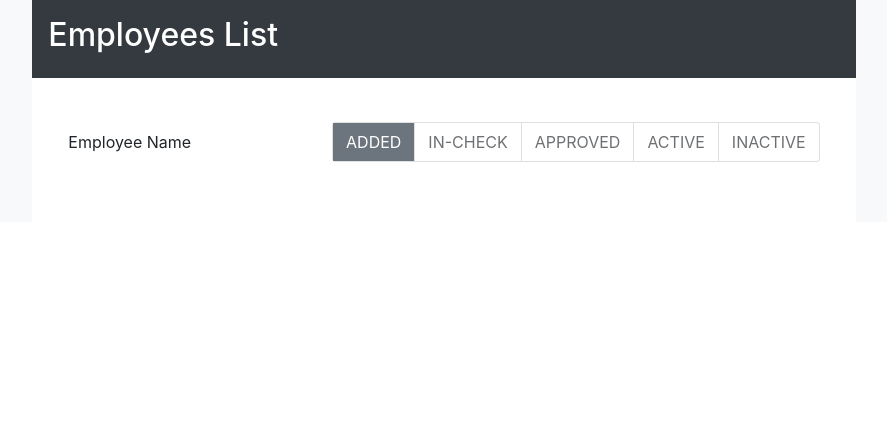
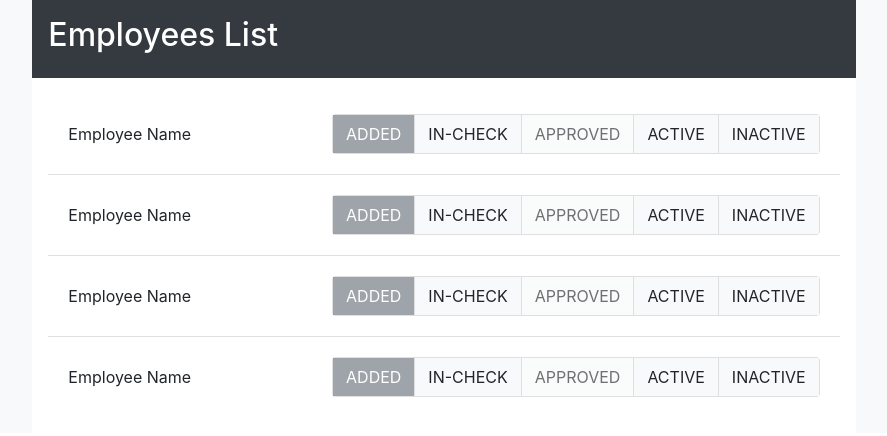
Before and after one commit to arahman1983/flwtask, a React (Create React App) app: page / in a window 1280 px wide. Shown: the top 436 px of the page, without its empty margins (196-1083 px from the left). Built offline with nearby package versions, Linux system fonts and the light colour scheme; the HTML template or start-up script is replaced by a standard one.

Commit message:
manage employee stateclient side

```diff
--- a/src/components/employeeItem.js
+++ b/src/components/employeeItem.js
@@ -2,14 +2,18 @@ import React from 'react';
 import {EmployeeStateComp} from './'
 
 export default function EmployeeElement () {
+  /// get all employees id, name, status
+
   return(
-    <li class="list-group-item">
-      <div className="row justify-content-between">
-        <div className="col-md-4 col-sm-6 my-3 py-2">
-          <p>Employee Name</p>
+    <li className="list-group-item">
+      <div className="row justify-content-between py-2">
+        <div className="col-md-4 col-sm-6 py-2">
+          <p className="mb-0">Employee Name</p>
         </div>
-        <div className="col-md-8 col-sm-6 my-3">
-            <EmployeeStateComp/>
+        <div className="col-md-8 col-sm-6">
+            <EmployeeStateComp
+            //employee
+            />
         </div>
       </div>
     </li>
--- a/src/components/employeeState.js
+++ b/src/components/employeeState.js
@@ -2,18 +2,24 @@ import React, { useState } from "react";
 import { StateComp } from "./";
 
 export default function EmployeeStateComp() {
-  const [empState, setEmpState] = useState([
-    { id: 1, label: "ADDED", activeClass: "secondary", isActive: true },
-    { id: 2, label: "IN-CHECK", activeClass: "warning", isActive: false },
-    { id: 3, label: "APPROVED", activeClass: "primary", isActive: false  },
-    { id: 4, label: "ACTIVE", activeClass: "success" , isActive: false },
-    { id: 5, label: "INACTIVE", activeClass: "danger" , isActive: false },
-  ]);
+
+  let empState = [
+    { id: 1, label: "ADDED", activeClass: 'btn-secondary'},
+    { id: 2, label: "IN-CHECK", activeClass: 'btn-warning'},
+    { id: 3, label: "APPROVED",activeClass: 'btn-success'},
+    { id: 4, label: "ACTIVE", activeClass: 'btn-primary'},
+    { id: 5, label: "INACTIVE", activeClass: 'btn-danger'},
+  ];
+
+  const [activeId, setActiveId] = useState(1);
+
+  /// change state logic
+  const onChangeState = (id) => setActiveId(id);
 
   return (
-    <ul class="list-group list-group-horizontal-lg justify-content-end">
+    <ul className="list-group list-group-horizontal-lg justify-content-end">
       {empState.map((status, index) => (
-        <StateComp key={index} status={status} />
+        <StateComp key={index} status={status} activeId = {activeId} onChangeState={onChangeState}/>
       ))}
     </ul>
   );
--- a/src/components/stateComp.js
+++ b/src/components/stateComp.js
@@ -1,9 +1,12 @@
 import React from "react";
 
-export default function StateComp({status}) {
+export default function StateComp({ status, activeId, onChangeState }) {
   return (
-    <li class="list-group-item p-0">
-      <button className={`btn btn-${status.isActive ? status.activeClass : 'btn-light'} rounded-0`} disabled={!status.isActive && true}>
+    <li className="list-group-item p-0">
+      <button
+        className={`btn ${status.id > activeId ? "btn-light" : status.id < activeId ? "btn-secondary" : status.activeClass} rounded-0`}
+        onClick={()=>onChangeState(status.id)}
+        disabled={status.id <4 && status.id !== activeId + 1 && "disabled"}>
         {status.label}
       </button>
     </li>
--- a/src/pages/employeePage.js
+++ b/src/pages/employeePage.js
@@ -4,7 +4,10 @@ import {EmployeeElement} from '../components'
 export default function EmployeePage() {
 
   return(
-    <ul class="list-group list-group-flush">
+    <ul className="list-group list-group-flush">
+          <EmployeeElement />
+          <EmployeeElement />
+          <EmployeeElement />
           <EmployeeElement />
     </ul>
   )
```
